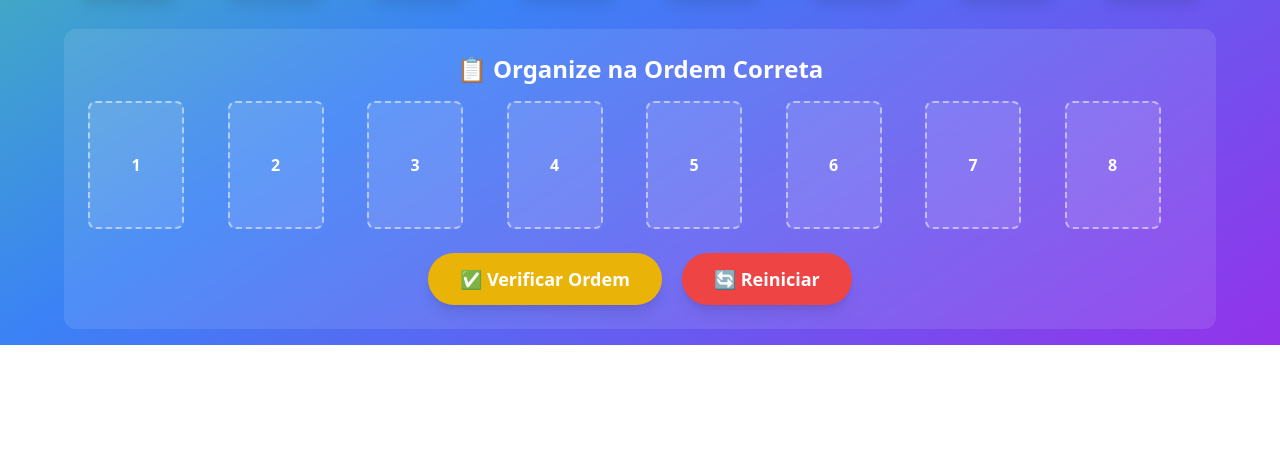
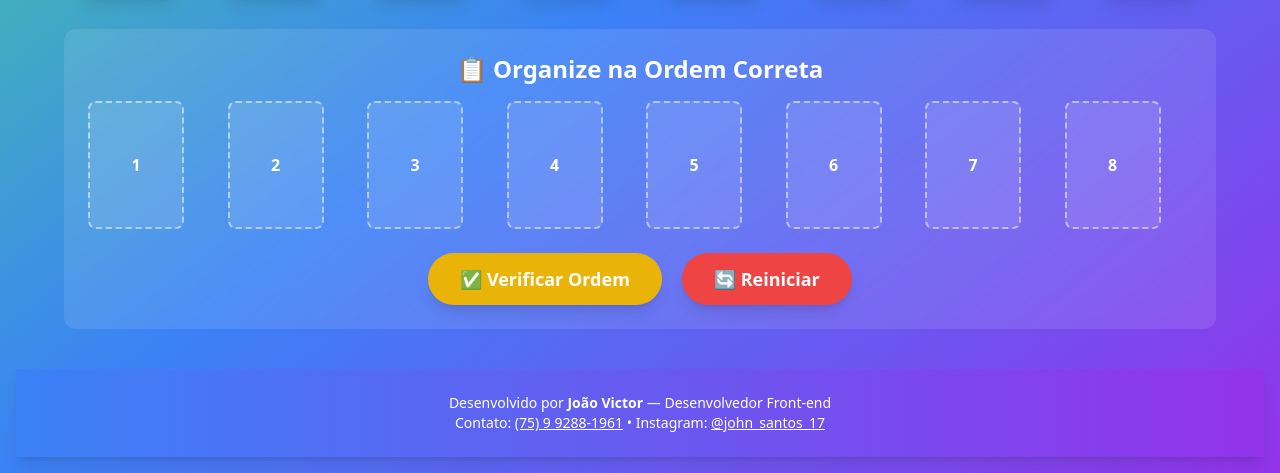
Before and after one commit to Joao-ahah/Jogo-da-Memoria, a plain HTML site: page index.html in a window 1280 px wide. Shown: the part 519-992 px from the top of the page. Before the commit the page ends 864 px from the top, so only its background shows below. Drawn offline with nearby package versions, Linux system fonts and the light colour scheme.

Commit message:
informações do desenvolvedor

```diff
--- a/index.html
+++ b/index.html
@@ -91,6 +91,10 @@
         </div>
     </div>
 
+    <footer class="w-full mt-10 py-6 bg-gradient-to-r from-blue-500 to-purple-600 text-white text-center text-sm shadow-lg">
+        Desenvolvido por <strong>João Victor</strong> &mdash; Desenvolvedor Front-end<br>
+        Contato: <a href="tel:+5575992881961" class="underline">(75) 9 9288-1961</a> &bull; Instagram: <a href="https://instagram.com/john_santos_17" target="_blank" class="underline">@john_santos_17</a>
+    </footer>
     <script>
         // Cartas corretas na ordem
         const correctOrder = ['PARAR', 'ACALMAR', 'SENTAR', 'ORAR', 'COMER', 'ORIENTAR', 'LEMBRAR', 'ANDAR'];
```
